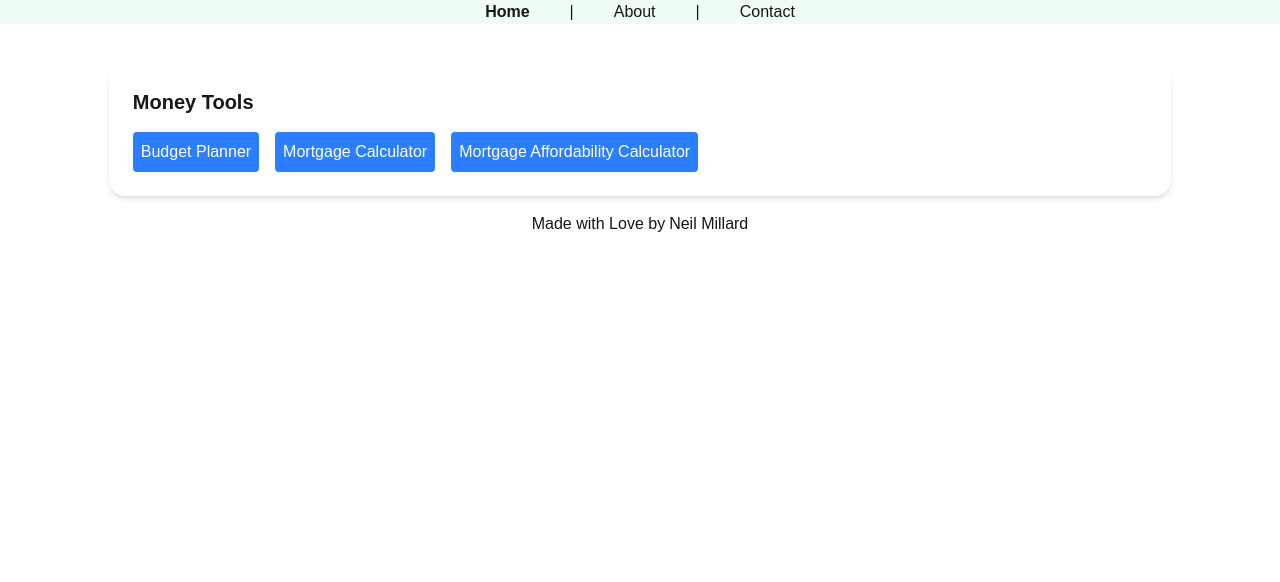
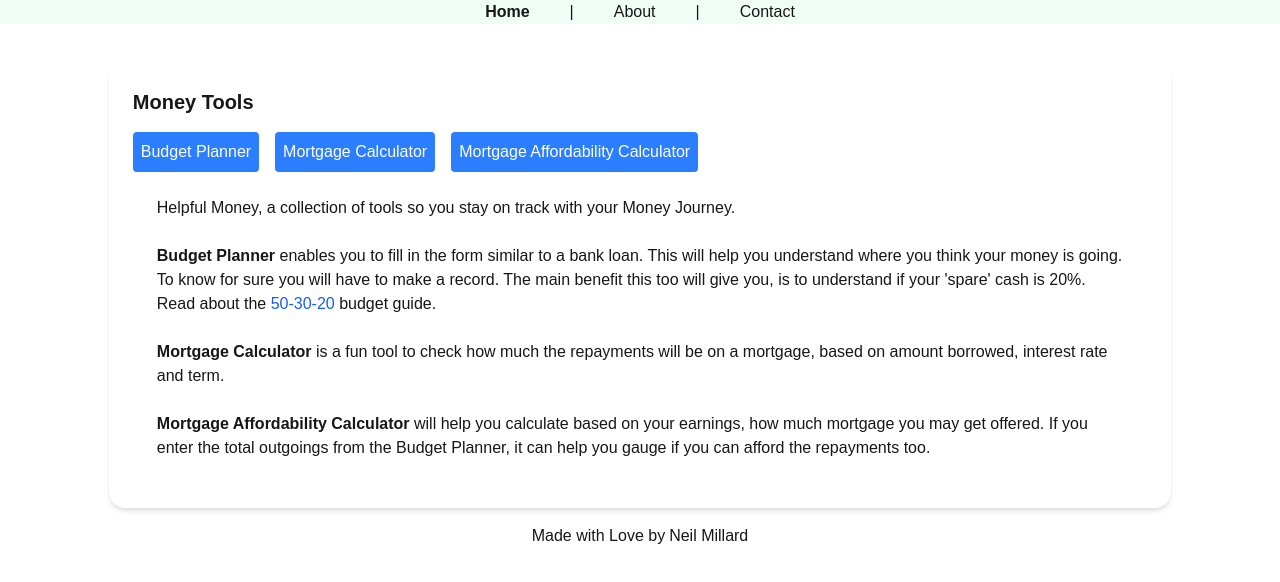
Before and after one commit to neilmillard/tools-budget, a Next.js app: page / in a window 1280 px wide. Shown: the top 582 px of the page. Built offline with nearby package versions, Linux system fonts and the light colour scheme; no server answers.

Commit message:
Add description for front page

```diff
--- a/src/app/page.tsx
+++ b/src/app/page.tsx
@@ -4,6 +4,7 @@ export default function Home() {
     return (
         <div className="w-[83%] mx-auto p-6 bg-white rounded-2xl shadow-md mt-10">
             <h2 className="text-xl font-bold mb-4">Money Tools</h2>
+            <div>
             <button className={"p-2 rounded bg-blue-500 text-white"}>
                 <Link href="/budget/">Budget Planner</Link>
             </button>
@@ -13,6 +14,20 @@ export default function Home() {
             <button className={"ml-4 p-2 rounded bg-blue-500 text-white"}>
                 <Link href="/afford/">Mortgage Affordability Calculator</Link>
             </button>
+            </div>
+            <div className="p-6">
+                <p>Helpful Money, a collection of tools so you stay on track with your Money Journey.</p>
+                <p className="pt-6"><b>Budget Planner</b> enables you to fill in the form similar to a bank loan.
+                This will help you understand where you think your money is going. To know for sure
+                you will have to make a record.
+                The main benefit this too will give you, is to understand if your &apos;spare&apos; cash is 20%.
+                Read about the <Link className="font-medium text-blue-600 dark:text-blue-500 hover:underline" href="/fiftythirtytwenty/">50-30-20</Link> budget guide.</p>
+                <p className="pt-6"><b>Mortgage Calculator</b> is a fun tool to check how much the repayments will be on a mortgage,
+                based on amount borrowed, interest rate and term.</p>
+                <p className="pt-6"><b>Mortgage Affordability Calculator</b> will help you calculate based on your earnings, how much mortgage you
+                may get offered. If you enter the total outgoings from the Budget Planner, it can help you gauge if
+                you can afford the repayments too.</p>
+            </div>
         </div>
     )
 }
```
